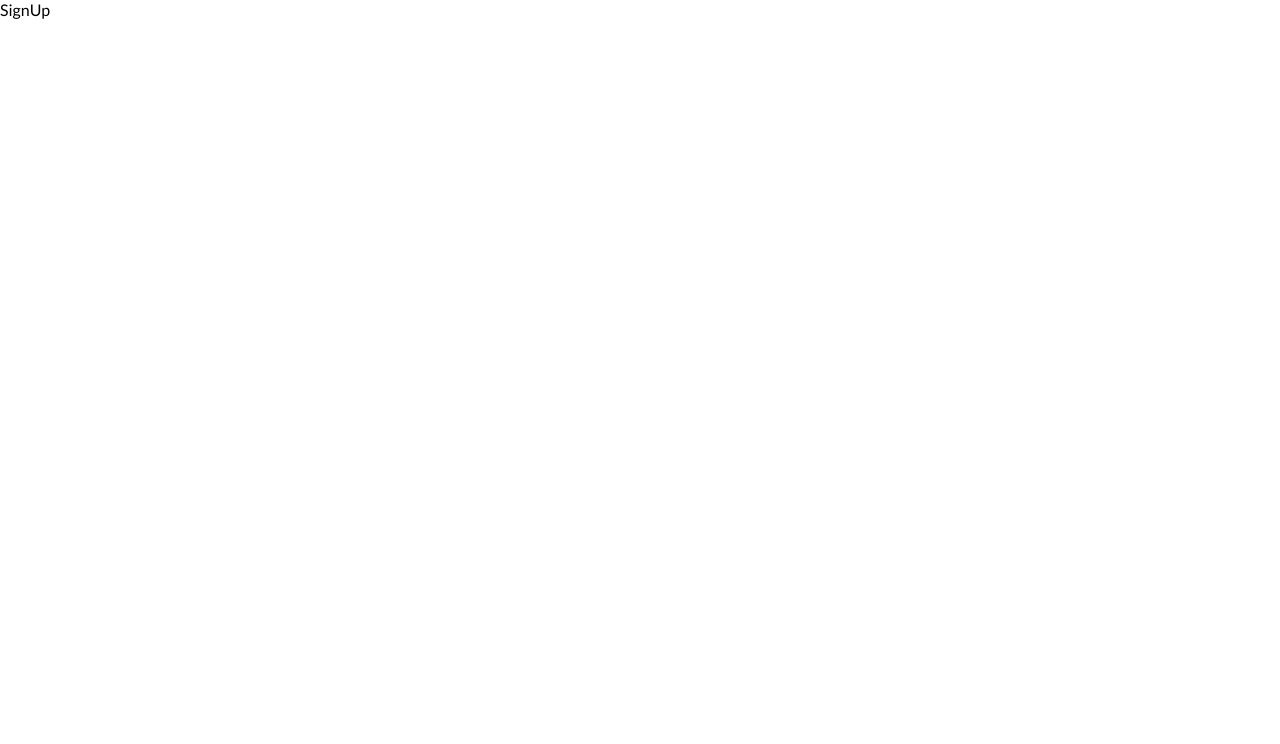
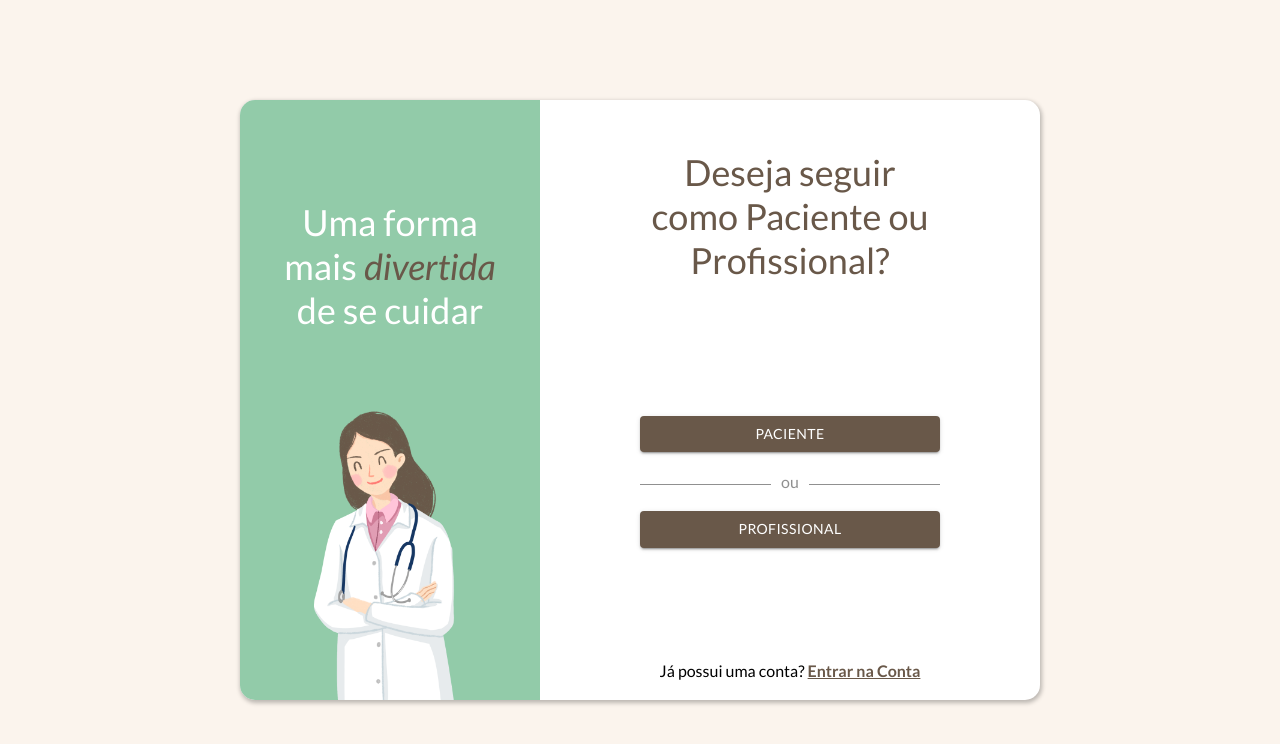
Before and after one commit to kaiquesacchi/physiotherapy-web-frontend, a React (Create React App) app: page /sign-up in a window 1280 px wide. Shown: the top 744 px of the page. Built offline with nearby package versions, Linux system fonts and the light colour scheme.

Commit message:
Added sign-up page

```diff
--- a/src/components/AuthCard/index.tsx
+++ b/src/components/AuthCard/index.tsx
@@ -41,8 +41,9 @@ const SCLeftArea = styled.div`
 const SCRightArea = styled.div`
   display: flex;
   flex-direction: column;
-  justify-content: center;
+  justify-content: space-between;
   align-items: center;
+  padding: 50px 0 20px;
 `;
 
 interface iProps {
@@ -55,7 +56,7 @@ export default function AuthCard({ children }: iProps) {
         <p>
           Uma forma mais <span>divertida</span> de se cuidar
         </p>
-        <img src={imageSmilingMedic}></img>
+        <img src={imageSmilingMedic} alt="Ilustração decorativa. Médica sorrindo."></img>
       </SCLeftArea>
       <SCRightArea>{children}</SCRightArea>
     </SCAuthCard>
--- a/src/components/Divider/index.tsx
+++ b/src/components/Divider/index.tsx
@@ -14,6 +14,7 @@ const SCDivider = styled.div`
   column-gap: 10px;
   align-items: center;
   width: 100%;
+  margin-top: 20px;
 `;
 
 export default function Divider(props: any) {
--- a/src/components/inputs/Button/index.tsx
+++ b/src/components/inputs/Button/index.tsx
@@ -4,7 +4,7 @@ import styled from "styled-components";
 
 const SCButton = styled(ButtonMD)`
   width: 100%;
-  margin: 20px 0;
+  margin: 20px 0 0;
 `;
 
 export default function Button({ children, ...rest }: any) {
--- a/src/pages/SignIn/index.tsx
+++ b/src/pages/SignIn/index.tsx
@@ -10,8 +10,7 @@ const Greeting = styled.p`
   font-size: 36px;
   color: ${(props) => props.theme.secondary};
   text-align: center;
-  margin-top: 50px;
-  margin-bottom: 100px;
+  width: 60%;
 `;
 
 const SCForm = styled.form`
@@ -25,6 +24,7 @@ const SCLink = styled.a`
   color: ${(props) => props.theme.secondary};
   font-weight: bold;
 `;
+
 export default function SignIn() {
   return (
     <Page centralize>
--- a/src/pages/SignUp/index.tsx
+++ b/src/pages/SignUp/index.tsx
@@ -1,5 +1,131 @@
-import React from "react";
+import React, { useState } from "react";
+import AuthCard from "../../components/AuthCard";
+import Page from "../../components/Page";
+import styled from "styled-components";
+import TextField from "../../components/inputs/TextField";
+import Button from "../../components/inputs/Button";
+import Divider from "../../components/Divider";
+import { Step, StepLabel, Stepper } from "@material-ui/core";
 
-export default function SignUP() {
-  return <p>SignUp</p>;
+const Greeting = styled.p`
+  font-size: 36px;
+  color: ${(props) => props.theme.secondary};
+  text-align: center;
+  width: 60%;
+`;
+
+const SCForm = styled.form`
+  width: 60%;
+  display: flex;
+  flex-direction: column;
+  align-items: center;
+`;
+
+const SCLink = styled.a`
+  color: ${(props) => props.theme.secondary};
+  font-weight: bold;
+`;
+
+const SCStepper = styled(Stepper)`
+  padding: 0;
+  width: 90%;
+`;
+
+export default function SignUp() {
+  const [activeStep, setActiveStep] = useState(0);
+  const [isProfessional, setIsProfessional] = useState(false);
+  const steps = ["Dados Cadastrais", "Dados Complementares"];
+
+  const handleChooseUserType = (isProfessional: boolean) => {
+    setIsProfessional(isProfessional);
+    setActiveStep(1);
+  };
+
+  const chooseUserType = (
+    <AuthCard>
+      <Greeting>Deseja seguir como Paciente ou Profissional?</Greeting>
+      <SCForm>
+        <Button color="secondary" onClick={() => handleChooseUserType(false)}>
+          Paciente
+        </Button>
+        <Divider>ou</Divider>
+        <Button color="secondary" onClick={() => handleChooseUserType(true)}>
+          Profissional
+        </Button>
+      </SCForm>
+      <p>
+        Já possui uma conta? <SCLink href="/sign-in">Entrar na Conta</SCLink>
+      </p>
+    </AuthCard>
+  );
+
+  const stepOne = (
+    <AuthCard>
+      <SCStepper activeStep={0} alternativeLabel>
+        {steps.map((label) => (
+          <Step key={label}>
+            <StepLabel>{label}</StepLabel>
+          </Step>
+        ))}
+      </SCStepper>
+      <SCForm>
+        <div>
+          <TextField label="Nome Completo" />
+          <TextField label="Email" />
+          <TextField label="Senha" type="password" />
+        </div>
+        <Button color="secondary" onClick={() => setActiveStep(2)}>
+          Próximo
+        </Button>
+        <Button onClick={() => setActiveStep(0)}>Voltar</Button>
+        <Divider>ou</Divider>
+        <Button>Entrar com o Google</Button>
+      </SCForm>
+      <p>
+        Já possui uma conta? <SCLink href="/sign-in">Entrar na Conta</SCLink>
+      </p>
+    </AuthCard>
+  );
+
+  const stepTwo = (
+    <AuthCard>
+      <SCStepper activeStep={1} alternativeLabel>
+        {steps.map((label) => (
+          <Step key={label}>
+            <StepLabel>{label}</StepLabel>
+          </Step>
+        ))}
+      </SCStepper>
+      <SCForm>
+        <div style={{ width: "100%" }}>
+          <TextField label="CPF" />
+          {isProfessional ? (
+            <React.Fragment>
+              <TextField label="Registro Profissional" />
+              <TextField label="Instituição" />
+            </React.Fragment>
+          ) : (
+            ""
+          )}
+        </div>
+        <Button color="secondary">Criar Conta</Button>
+        <Button onClick={() => setActiveStep(1)}>Voltar</Button>
+      </SCForm>
+      <p>
+        Já possui uma conta? <SCLink href="/sign-in">Entrar na Conta</SCLink>
+      </p>
+    </AuthCard>
+  );
+  const content = () => {
+    switch (activeStep) {
+      case 0:
+        return chooseUserType;
+      case 1:
+        return stepOne;
+      case 2:
+        return stepTwo;
+    }
+  };
+
+  return <Page centralize>{content()}</Page>;
 }
--- a/src/themes.ts
+++ b/src/themes.ts
@@ -11,6 +11,7 @@ export const mdTheme = createMuiTheme({
     palette: {
       primary: {
         main: theme.primary,
+        contrastText: "#FFFFFF"
       },
       secondary: {
         main: theme.secondary,
```
